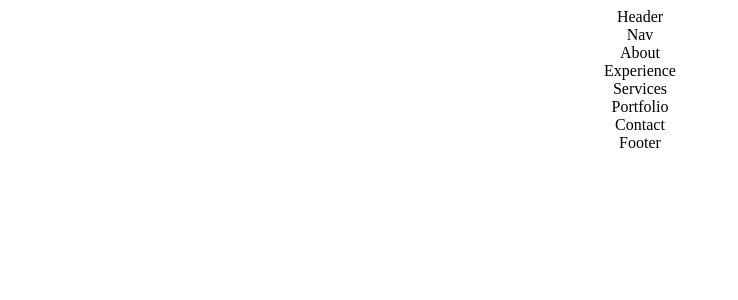
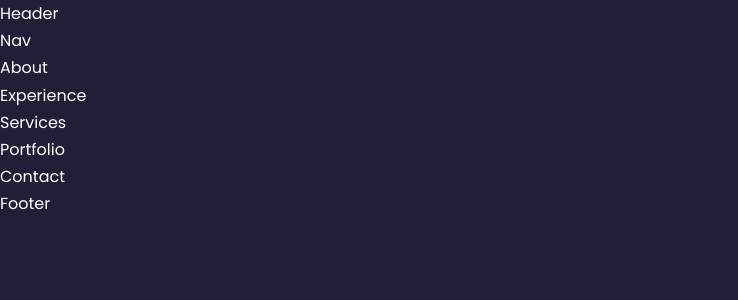
Before and after one commit to selma-belhadj/portfolio-project, a React (Create React App) app: page / in a window 1280 px wide. Shown: the top 300 px of the page, without its empty margins (0-738 px from the left). Built offline with nearby package versions, Linux system fonts and the light colour scheme.

Commit message:
Add CSS Variables & General CSS Styles

```diff
--- a/src/App.css
+++ b/src/App.css
@@ -1,4 +1,4 @@
-.App {
+/* .App {
   text-align: center;
 }
 
@@ -36,4 +36,4 @@
   to {
     transform: rotate(360deg);
   }
-}
+} */
--- a/src/index.css
+++ b/src/index.css
@@ -0,0 +1,140 @@
+@import url('https://fonts.googleapis.com/css2?family=Poppins:wght@300;400;500;600&display=swap');
+
+* {
+    margin: 0;
+    padding: 0;
+    border: 0;
+    outline: 0;
+    box-sizing: border-box;
+    list-style: none;
+    text-decoration: none;
+}
+
+:root {
+    --color-bg:#1f1f38;
+    --color-bg-variant: #2c2c6c;
+    --color-primary: #4db5ff;
+    --color-primary-variant: rgba(77, 181, 255, 0.4);
+    --color-white: #fff;
+    --color-light: rgba(255, 255, 255, 0.6);
+
+    --transition: all 400ms ease;
+
+    --container-width-lg: 75%;
+    --container-width-md: 86%;
+    --container-width-sm: 90%;
+}
+
+html {
+    scroll-behavior: smooth;
+}
+
+::-webkit-scrollbar {
+    display: none;
+}
+
+body {
+    font-family: 'Poppins', sans-serif;
+    background-color: var(--color-bg);
+    line-height: 1.7;
+    color: var(--color-white);
+}
+
+/* ============ GENERAL STYLES =================*/
+
+.container {
+    width: var(--container-width-lg);
+    margin: 0 auto;
+}
+
+h1,
+h2,
+h3,
+h4,
+h5 {
+    font-weight: 500;
+}
+
+h1 {
+    font-size: 2.5rem;
+}
+
+section {
+    margin-top: 8rem;
+}
+
+section > h2,
+section > h5 {
+    text-align: center;
+    color: var(--color-light);
+}
+
+section > h2 {
+    color: var(--color-primary);
+    margin-bottom: 3rem;
+}
+
+.text-light {
+    color: var(--color-light);
+}
+
+a {
+    color: var(--color-primary);
+    transition: var(--transition);
+}
+
+a:hover {
+    color: var(--color-white);
+}
+
+.btn {
+    width: max-content;
+    display: inline-block;
+    color: var(--color-primary);
+    padding: 0.75rem 1.2rem;
+    border-radius: 0.4rem;
+    cursor: pointer;
+    border: 1px solid var(--color-primary);
+    transition: var(--transition);
+}
+
+.btn:hover {
+    background-color: var(--color-white);
+    color: var(--color-bg);
+    border-color: transparent;
+}
+
+.btn-primary {
+    background-color: var(--color-primary);
+    color: var(--color-bg);
+}
+
+img {
+    display: block;
+    width: 100%;
+    object-fit: cover;
+}
+
+/* ================= MEDIA QUERIES (MEDIUM DEVICES) ===================*/
+
+@media screen and (max-width: 1024px) {
+    .container {
+        width: var(--container-width-md);
+    }
+
+    section {
+        margin-top: 6rem;
+    }
+}
+
+/* ================= MEDIA QUERIES (SMALL DEVICES) ===================*/
+
+@media screen and (max-width: 600px) {
+    .container {
+        width: var(--container-width-sm);
+    }
+
+    section {
+        margin-top: 2rem;
+    }
+}
--- a/src/index.js
+++ b/src/index.js
@@ -1,6 +1,7 @@
 import React from 'react';
 import ReactDOM from 'react-dom/client';
 import App from './App';
+import './index.css';
 
 const root = ReactDOM.createRoot(document.getElementById('root'));
 root.render(
```
